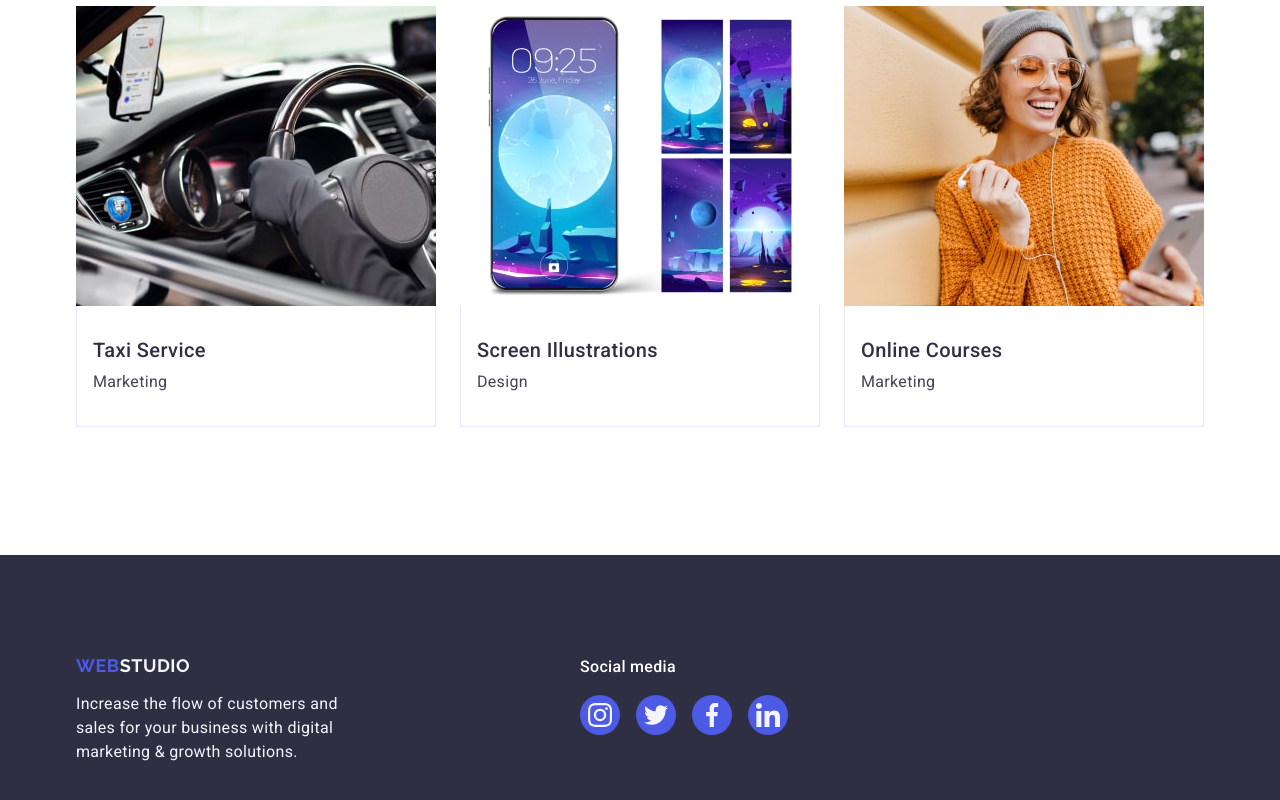
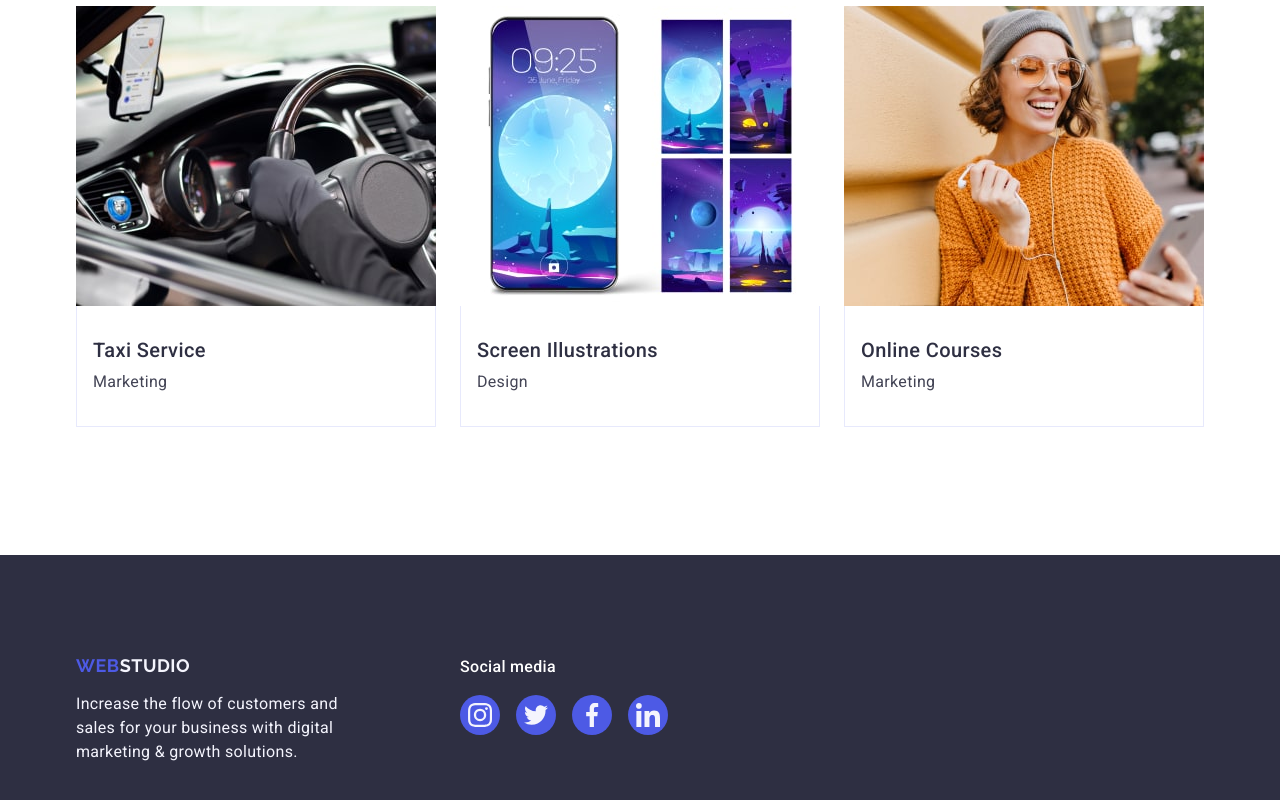
Before and after one commit to marynafeoktistova/goit-markup-hw-04, a plain HTML site: page index.html in a window 1280 px wide. Shown: the part 2656-3456 px from the top of the page. Drawn offline with nearby package versions, Linux system fonts and the light colour scheme.

Commit message:
fixxed eror

```diff
--- a/css/styles.css
+++ b/css/styles.css
@@ -584,10 +584,9 @@ img {
 
 }
 
-.footer-container {
-  margin-left: 120px;
 
-}
+
+
 
 
 .footer-main {
```
Also changed, not shown: images/icons.svg.
